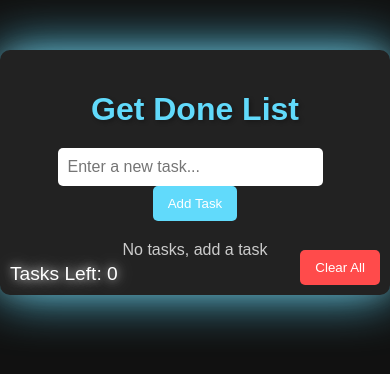
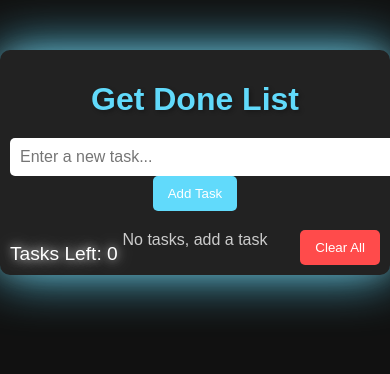
Before and after one commit to jonio298/todolist, a React (Create React App) app: page / in a window 390 px wide. Shown: the top 374 px of the page. Built offline with nearby package versions, Linux system fonts and the light colour scheme.

Commit message:
optomized for mobile

```diff
--- a/src/App.css
+++ b/src/App.css
@@ -1,5 +1,5 @@
 .app-title {
-  color: #61dafb; /* React blue color */
+  color: #61dafb;
   text-align: center;
   margin-bottom: 20px;
   text-shadow: 2px 2px 4px rgba(0, 0, 0, 0.3);
@@ -53,6 +53,7 @@ input {
   border-radius: 5px;
   margin-right: 10px;
   width: 70%;
+  max-width: 100%;
 }
 
 .submit,
@@ -67,25 +68,22 @@ input {
   transition: background-color 0.3s;
 }
 
-.submit:hover
-{
+.submit:hover {
   background-color: #4fa3d1;
 }
 
 .delete-button:hover,
-.clear:hover
-{
-  background-color: #a30505
+.clear:hover {
+  background-color: #a30505;
 }
 
-.submit:active
-{
+.submit:active {
   transform: scale(0.95);
   box-shadow: 0 0 10px rgba(97, 218, 251, 0.5), 0 0 20px rgba(97, 218, 251, 0.7);
 }
+
 .delete-button:active,
-.clear:active
-{
+.clear:active {
   transform: scale(0.95);
   box-shadow: 0 0 10px rgb(254, 0, 0), 0 0 20px rgb(254, 0, 0);
 }
@@ -103,7 +101,7 @@ li {
   display: flex;
   justify-content: space-between;
   align-items: center;
-  text-align: left; /* Align task text to the left */
+  text-align: left;
 }
 
 .delete-button {
@@ -129,7 +127,7 @@ li {
 }
 
 .counter {
-  color: #fff; /* White color for the text */
+  color: #fff;
   font-size: 1.2em;
   margin-top: 10px;
   position: absolute;
@@ -137,6 +135,7 @@ li {
   left: 10px;
   text-shadow: 0 0 10px rgba(255, 255, 255, 0.8), 0 0 20px rgba(255, 255, 255, 0.5);
 }
+
 .modal-overlay {
   position: fixed;
   top: 0;
@@ -194,3 +193,13 @@ li {
   bottom: 10px;
   right: 10px;
 }
+
+@media screen and (max-width: 600px) {
+  .todo-list {
+    padding: 10px;
+  }
+
+  input {
+    width: 100%;
+  }
+}
```
